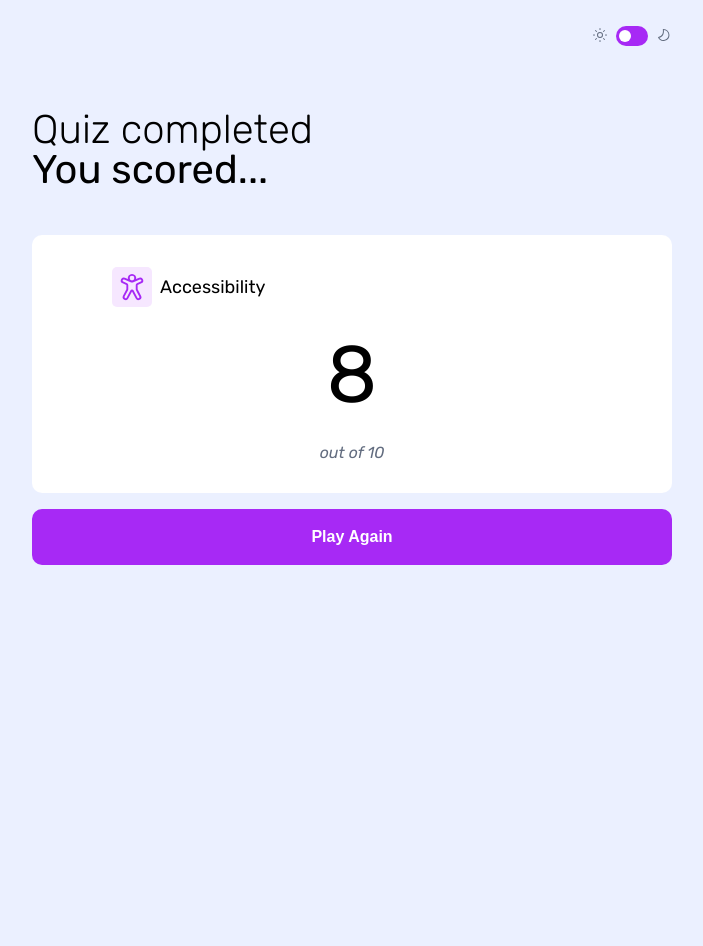
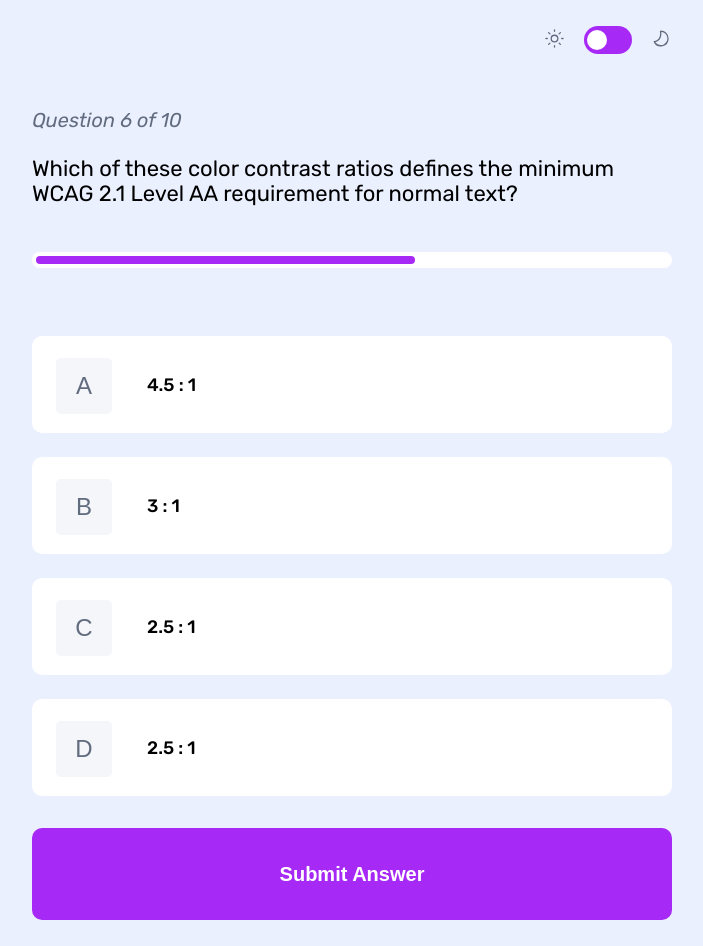
Before and after one commit to lasha-abuladze/frontent-quiz-2, a website: page index.html in a window 1280 px wide. Shown: the whole page, without its empty margins (288-991 px from the left). Before the commit the page ends 800 px from the top, so only its background shows below. Drawn offline with Linux system fonts and the light colour scheme.

Commit message:
style: add tablet responsive layouts

```diff
--- a/app/main.scss
+++ b/app/main.scss
@@ -306,6 +306,8 @@
                         border-radius: inherit;
                         transition: all 0.2s;
 
+                        cursor: pointer;
+
                         &:has(.inp-radio:checked) {
                             border: 3px solid $color-purple;
                             box-sizing: border-box
@@ -482,3 +484,124 @@
 
     }
 }
+
+
+
+@media (min-width: 740px) {
+
+    body {
+
+        .main-header {
+            .theme-toggle-container {
+                gap: 19px;
+
+                .icon-toggle {
+                    width: 21px;
+                    height: 21px;
+                }
+
+                .btn-theme-toggle {
+                    width: 48px;
+                    height: 28px;
+                    border-radius: 20px;
+
+                    .toggle-circle {
+                        width: 20px;
+                        height: 20px;
+                    }
+                }
+            }
+        }
+
+        .main-section {
+            margin-top: 56px;
+
+            .section--start-menu {
+                header {
+                    margin-bottom: 68px;
+
+                    h1 {
+                        font-size: 50px;
+                    }
+
+                    .sub-h {
+                        font-size: 20px;
+                    }
+                }
+
+                .quiz-topics-list {
+                    gap: 24px;
+
+                    .quiz-topic {
+                        gap: 34px;
+
+                        .quiz-topic--name {
+                            font-size: 22px;
+                        }
+
+                        .quiz-topic--icon {
+                            width: 56px;
+                            height: 56px;
+
+                            img {
+                                width: 35px;
+                                height: 35px;
+                            }
+                        }
+                    }
+
+                }
+
+            }
+
+            .section--question {
+
+                header {
+                    margin-bottom: 68px;
+
+                    .question-counter {
+                        font-size: 20px;
+                    }
+
+                    .question {
+                        font-size: 22px;
+                    }
+                }
+
+                .answers-list {
+                    margin-bottom: 32px;
+                    gap: 24px;
+
+                    .answer-container {
+
+                        .label--inp-radio {
+                            .input-container {
+                                gap: 32px;
+
+                                .inp-radio {
+                                    width: 56px;
+                                    height: 56px;
+                                }
+                            }
+
+                            .correct-wrong--icons {
+                                .icon-checked {
+                                    width: 40px;
+                                    height: 40px;
+                                }
+                            }
+                        }
+                    }
+                }
+
+                .btn-submit {
+                    height: 92px;
+                    font-size: 20px;
+                }
+            }
+
+
+        }
+
+    }
+}
--- a/index.html
+++ b/index.html
@@ -76,7 +76,7 @@
 
         </section>
 
-        <section class="section section--question display-none">
+        <section class="section section--question">
 
             <header>
                 <label for="quiz-progress" class="question-counter">
@@ -166,7 +166,7 @@
 
         </section>
 
-        <section class="section section--quiz-completed">
+        <section class="section section--quiz-completed display-none">
             <h1>
                 Quiz completed
                 <b>You scored...</b>
```
Also changed, not shown: app/style.css, 1 other file.
